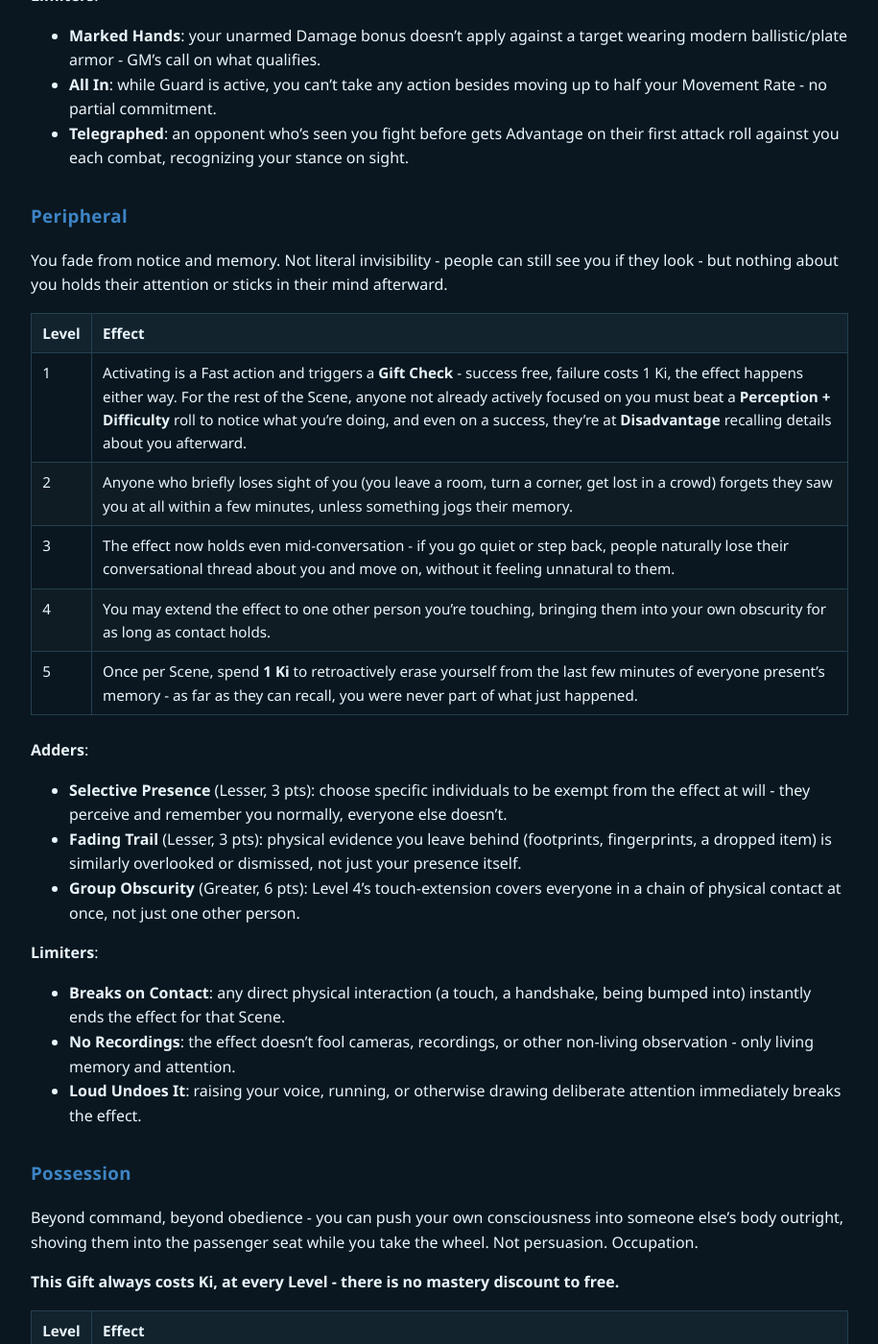
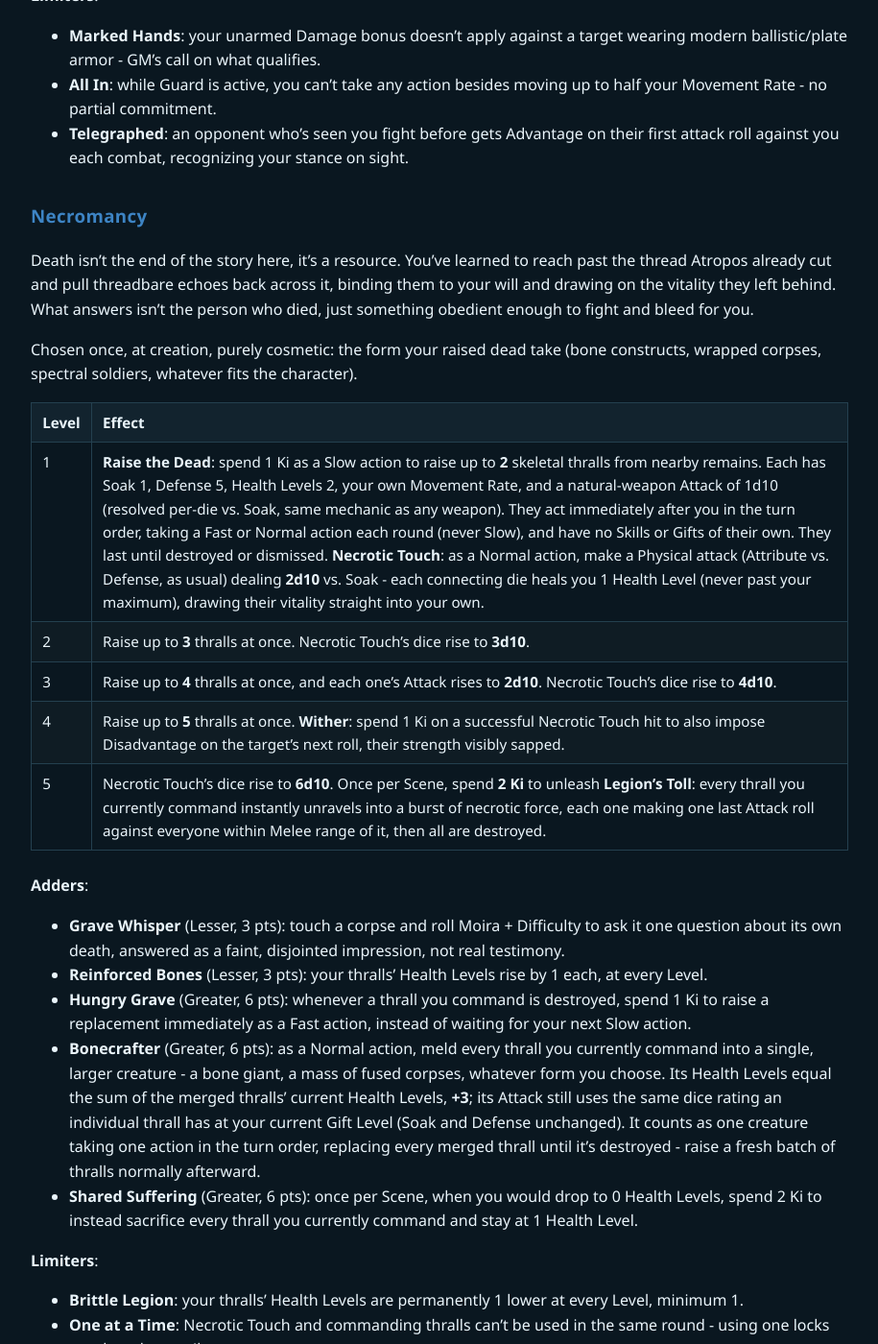
Before and after one commit to feralucce/20_Below, a Jekyll site: the page built from rules/gifts.md, in a window 1280 px wide and 1400 px high, scrolled down 28431 px. Shown: the whole window at 96% size, without its empty margins (182-1097 px from the left). Built offline with Jekyll 4.4.1, drawn with Linux system fonts in a browser that asks for light colours; our own code applies the rules of GitHub Pages for plain Markdown files; some of the changed text lies outside the part shown.

Commit message:
New Gift: Necromancy, the 44th
A death-magic toolkit Gift rather than a single-throughline one, per
direct request ("more than a single entity", "some attack kinda things
as well... a necromancy themed grab bag"): raises a scaling band of
skeletal thralls (2 -> 5 across Levels 1-4, reusing the campaign's own
lightweight NPC stat-block convention) alongside a personal life-draining
Necrotic Touch attack (2d10 -> 6d10 across Levels 1-5, matching the
established Physical Gift dice curve), a Level 4 Wither debuff, and a
Level 5 capstone (Legion's Toll) that detonates every thrall for one
final AoE strike. Flavor ties directly into Moira/Atropos's existing
fate-thread theme rather than a generic raise-the-dead trope.

New Bonecrafter Adder, added in a follow-up round, lets thralls be melded
into one larger creature (summed Health Levels + 3, same per-thrall
Attack rating) - a real tradeoff against the base ability's more total
attacks per round from several separate thralls.

Slotted alphabetically between Martial Artist and Peripheral; verified
the app's Gift parser picks it up correctly (44 total Gifts detected).

```diff
--- a/rules/gifts.md
+++ b/rules/gifts.md
@@ -684,6 +684,35 @@ Years of discipline turned your body itself into the weapon. Where anyone else n
 - **All In**: while Guard is active, you can't take any action besides moving up to half your Movement Rate - no partial commitment.
 - **Telegraphed**: an opponent who's seen you fight before gets Advantage on their first attack roll against you each combat, recognizing your stance on sight.
 
+### Necromancy
+
+Death isn't the end of the story here, it's a resource. You've learned to reach past the thread Atropos already cut and pull threadbare echoes back across it, binding them to your will and drawing on the vitality they left behind. What answers isn't the person who died, just something obedient enough to fight and bleed for you.
+
+Chosen once, at creation, purely cosmetic: the form your raised dead take (bone constructs, wrapped corpses, spectral soldiers, whatever fits the character).
+
+| Level | Effect |
+|---|---|
+| 1 | **Raise the Dead**: spend 1 Ki as a Slow action to raise up to **2** skeletal thralls from nearby remains. Each has Soak 1, Defense 5, Health Levels 2, your own Movement Rate, and a natural-weapon Attack of 1d10 (resolved per-die vs. Soak, same mechanic as any weapon). They act immediately after you in the turn order, taking a Fast or Normal action each round (never Slow), and have no Skills or Gifts of their own. They last until destroyed or dismissed. **Necrotic Touch**: as a Normal action, make a Physical attack (Attribute vs. Defense, as usual) dealing **2d10** vs. Soak - each connecting die heals you 1 Health Level (never past your maximum), drawing their vitality straight into your own. |
+| 2 | Raise up to **3** thralls at once. Necrotic Touch's dice rise to **3d10**. |
+| 3 | Raise up to **4** thralls at once, and each one's Attack rises to **2d10**. Necrotic Touch's dice rise to **4d10**. |
+| 4 | Raise up to **5** thralls at once. **Wither**: spend 1 Ki on a successful Necrotic Touch hit to also impose Disadvantage on the target's next roll, their strength visibly sapped. |
+| 5 | Necrotic Touch's dice rise to **6d10**. Once per Scene, spend **2 Ki** to unleash **Legion's Toll**: every thrall you currently command instantly unravels into a burst of necrotic force, each one making one last Attack roll against everyone within Melee range of it, then all are destroyed. |
+
+**Adders**:
+
+- **Grave Whisper** (Lesser, 3 pts): touch a corpse and roll Moira + Difficulty to ask it one question about its own death, answered as a faint, disjointed impression, not real testimony.
+- **Reinforced Bones** (Lesser, 3 pts): your thralls' Health Levels rise by 1 each, at every Level.
+- **Hungry Grave** (Greater, 6 pts): whenever a thrall you command is destroyed, spend 1 Ki to raise a replacement immediately as a Fast action, instead of waiting for your next Slow action.
+- **Bonecrafter** (Greater, 6 pts): as a Normal action, meld every thrall you currently command into a single, larger creature - a bone giant, a mass of fused corpses, whatever form you choose. Its Health Levels equal the sum of the merged thralls' current Health Levels, **+3**; its Attack still uses the same dice rating an individual thrall has at your current Gift Level (Soak and Defense unchanged). It counts as one creature taking one action in the turn order, replacing every merged thrall until it's destroyed - raise a fresh batch of thralls normally afterward.
+- **Shared Suffering** (Greater, 6 pts): once per Scene, when you would drop to 0 Health Levels, spend 2 Ki to instead sacrifice every thrall you currently command and stay at 1 Health Level.
+
+**Limiters**:
+
+- **Brittle Legion**: your thralls' Health Levels are permanently 1 lower at every Level, minimum 1.
+- **One at a Time**: Necrotic Touch and commanding thralls can't be used in the same round - using one locks out the other until your next turn.
+- **Grave-Bound**: your thralls can never move more than Close range from you - stray past that and they collapse instantly.
+- **No Whispers**: Necrotic Touch's healing never applies - it still deals damage, but grants you nothing back.
+
 ### Peripheral
 
 You fade from notice and memory. Not literal invisibility - people can still see you if they look - but nothing about you holds their attention or sticks in their mind afterward.
```
